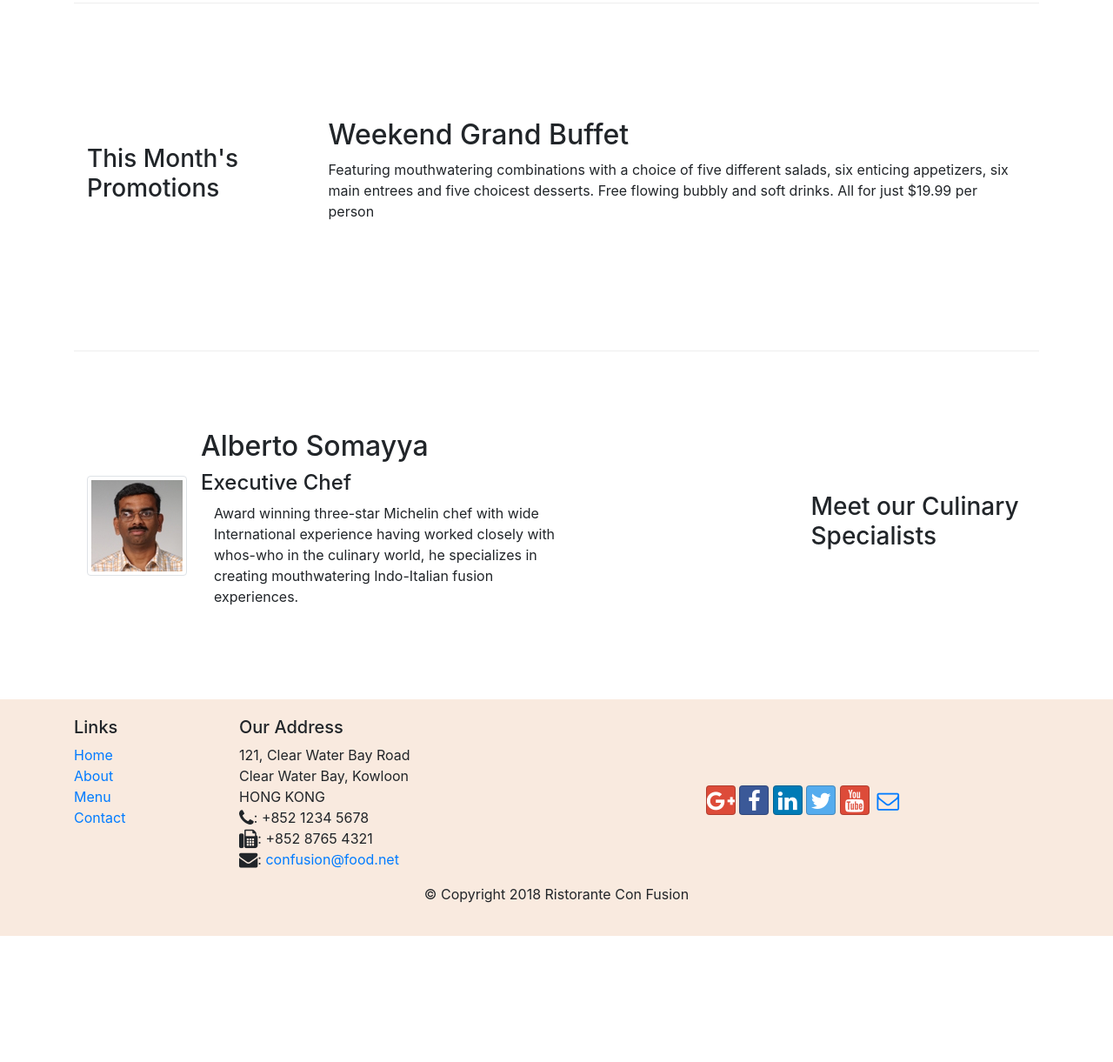
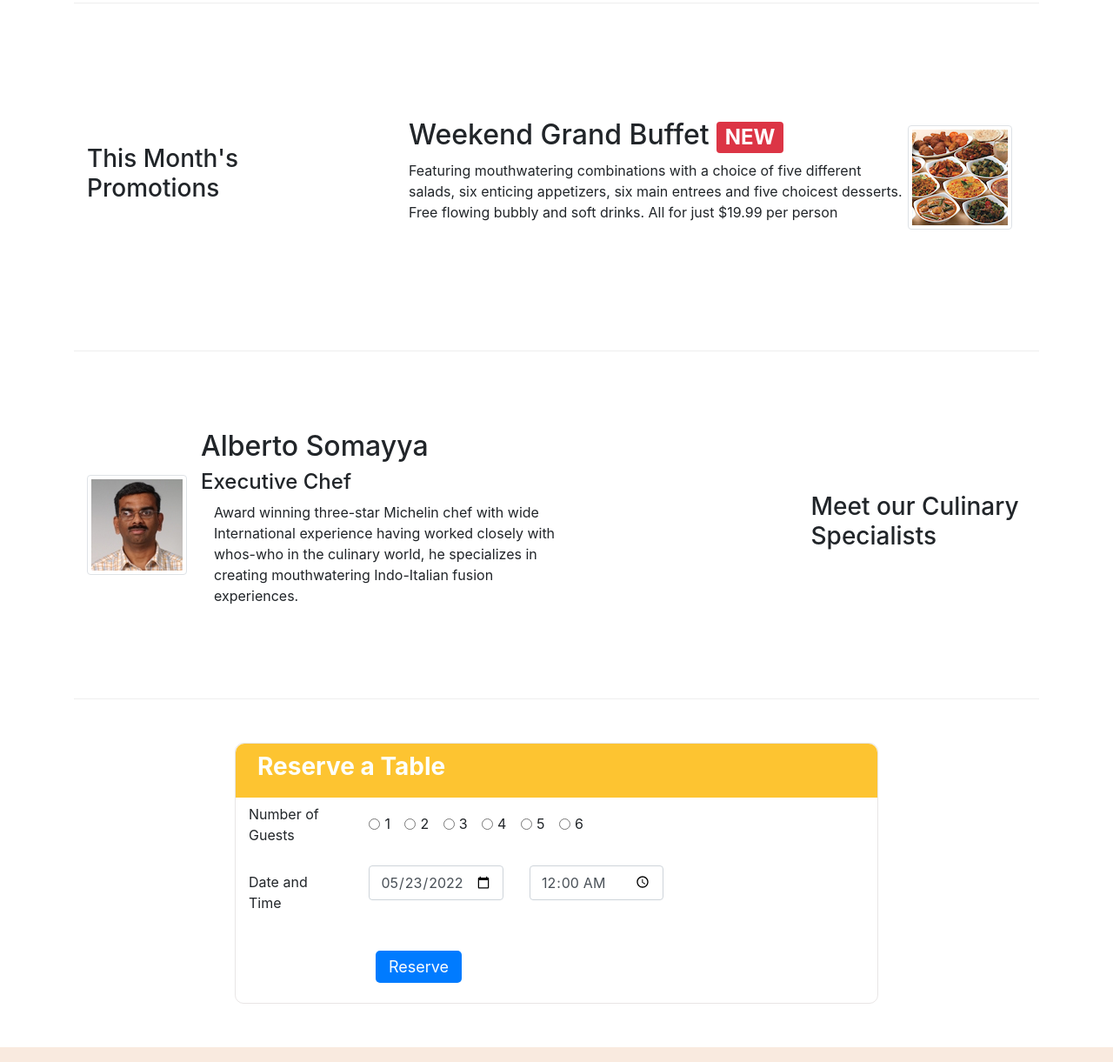
Before and after one commit to Alex-Shutov/Coursera.React, a website: page index.html in a window 1280 px wide. Shown: the part 680-1901 px from the top of the page at 87% size. Before the commit the page ends 1756 px from the top, so only its background shows below. Drawn offline with nearby package versions, Linux system fonts and the light colour scheme.

Commit message:
Second assignment

```diff
--- a/css/style.css
+++ b/css/style.css
@@ -36,3 +36,48 @@
 .cardBlock{
     padding-bottom: 20px;
 }
+nav{
+    background-color: #68b44b!important;
+}
+html{
+    scroll-behavior: smooth;
+}
+.formWrapper{
+    padding: 0px 0px 5px 0px !important;
+    border: 1px rgba(208, 200, 200, 0.48) solid;
+    border-radius: 10px;
+}
+.formWrapper > div:first-of-type{
+    border-radius: 10px 10px 0px 0px;
+    color: #fdfffd;
+    background-color: #fdc431;
+    padding: 10px 0px 10px 25px;
+}
+.formWrapper > div:first-of-type>h3{
+    font-weight: 700;
+}
+.buttonWrapper{
+    padding-top: 15px;
+}
+.buttonHeader{
+    background-color: #fdc431;
+    border-radius: 10px;
+    border: 0px;
+}
+.buttonHeader a{
+    display: block;
+    padding: 10px 25px 10px 25px;
+    width: 100%;
+    height: 100%;
+    color: #fdfffd;
+    font-weight: 600;
+    font-size: 20px;
+}
+.reserveButton > button{
+    padding: 5px 15px;
+    border: 0;
+    color: #fdfffd;
+    font-size: 18px;
+    border-radius: 5px;
+    margin-top: 20px;
+}
--- a/index.html
+++ b/index.html
@@ -15,7 +15,7 @@
 </head>
 <body>
 
-<nav class="navbar navbar-dark navbar-expand-sm bg-primary fixed-top">
+<nav class="navbar navbar-dark navbar-expand-sm  fixed-top">
     <div class="container">
         <a class="navbar-brand mr-auto" href="#"><img src="img/logo.png" height="30" width="41"></a>
         <button class="navbar-toggler" type="button" data-toggle="collapse" data-target="#Navbar">
@@ -42,16 +42,21 @@
             <div class="col-12 col-sm align-self-center">
                 <img src="img/logo.png" class="img-fluid">
             </div>
+            <div class="col-sm-auto align-self-center buttonWrapper">
+                <button type="button" class="buttonHeader">
+                    <a href="#form">Form Feedback</a>
+                </button>
+            </div>
         </div>
     </div>
 </header>
 
 <div  class="container">
-    <div class="row row-content align-items-center">
+        <div class="row row-content align-items-center justify-content-between">
             <div class="col-sm-auto col-md-3 order-md-last order-sm-last">
                 <h3>Our Lipsmacking Culinary Creations</h3>
             </div>
-        <div class="order-sm-first col-sm-12 col-md-6">
+            <div class="order-sm-first col-sm-12 col-md-8">
                 <div class="media">
                     <img class="d-flex mr-3 img-thumbnail align-self-center"
                          src="img/uthappizza.png" alt="Uthappizza">
@@ -66,16 +71,24 @@
             </div>
         </div>
 
-
-    <div class="row row-content align-items-center">
-        <div class="col-12 col-sm-4 col-md-3">
+        <div class="row row-content align-items-center justify-content-between">
+            <div class="col-sm-auto col-md-3 ">
                 <h3>This Month's Promotions</h3>
             </div>
-        <div class="col col-sm col-md ">
-            <h2>Weekend Grand Buffet</h2>
-            <p>Featuring mouthwatering combinations with a choice of five different salads, six enticing appetizers, six main entrees and five choicest desserts. Free flowing bubbly and soft drinks. All for just $19.99 per person </p>
+            <div class=" col-sm-12 col-md-8">
+                <div class="media">
+                    <img class="order-last d-flex mr-3 img-thumbnail align-self-center"
+                         src="img/buffet.png" alt="Uthappizza">
+                    <div class="media-body">
+                        <h2 class="mt-0">Weekend Grand Buffet <span class="badge badge-danger">NEW</span></h2>
+                        <p class="d-none d-sm-block">Featuring mouthwatering combinations with a choice of five different salads, six enticing appetizers, six main entrees and five choicest desserts. Free flowing bubbly and soft drinks. All for just $19.99 per person </p>
                     </div>
                 </div>
+            </div>
+        </div>
+
+
+
 
         <div class="row row-content align-items-center">
             <div class="col-12 col-sm-4 order-sm-last col-md-3">
@@ -94,6 +107,58 @@
                             creating mouthwatering Indo-Italian fusion experiences.
                         </p>
                     </div>
+                </div>
+            </div>
+        </div>
+        <div class="row row-content justify-content-center">
+            <div class="formWrapper col-sm-10 col-md-8">
+                <div class="col-12 ">
+                    <h3 class="font-weight-bold">Reserve a Table</h3>
+                </div>
+                <div id="form" class="col-12 col-md-9">
+                    <form>
+                        <div class="form-group row">
+                            <label class="col-md-3 col-sm-3 col-form-label">Number of Guests</label>
+                            <div class="col-9 align-self-center flex-wrap">
+                            <div class="form-check form-check-inline">
+                                <input class="form-check-input" type="radio" name="inlineRadioOptions" id="inlineRadio1" value="option1">
+                                <label class="form-check-label" for="inlineRadio1">1</label>
+                            </div>
+                            <div class="form-check form-check-inline">
+                                <input class="form-check-input" type="radio" name="inlineRadioOptions" id="inlineRadio2" value="option2">
+                                <label class="form-check-label" for="inlineRadio2">2</label>
+                            </div>
+                            <div class="form-check form-check-inline">
+                                <input class="form-check-input" type="radio" name="inlineRadioOptions" id="inlineRadio3" value="option3">
+                                <label class="form-check-label" for="inlineRadio3">3</label>
+                            </div>
+                            <div class="form-check form-check-inline">
+                                <input class="form-check-input" type="radio" name="inlineRadioOptions" id="inlineRadio4" value="option4">
+                                <label class="form-check-label" for="inlineRadio4">4</label>
+                            </div>
+                            <div class="form-check form-check-inline">
+                                <input class="form-check-input" type="radio" name="inlineRadioOptions" id="inlineRadio5" value="option5">
+                                <label class="form-check-label" for="inlineRadio5">5</label>
+                            </div>
+                            <div class="form-check form-check-inline">
+                                <input class="form-check-input" type="radio" name="inlineRadioOptions" id="inlineRadio6" value="option6">
+                                <label class="form-check-label" for="inlineRadio6">6</label>
+                            </div>
+                            </div>
+                        </div>
+                        <div class="form-group row">
+                            <label class="col-md-3 col-form-label">Date and Time</label>
+                            <div class="col-md-4">
+                                <input type="date" class="form-control" name="firstname" value="2022-05-23">
+                            </div>
+                            <div class="col-md-4">
+                                <input type="time" class="form-control" name="firstname" value="00:00" >
+                            </div>
+                        </div>
+                        <div class="col offset-3 reserveButton">
+                            <button class="bg-primary">Reserve</button>
+                        </div>
+                    </form>
                 </div>
         </div>
     </div>
```
Lines whose indentation alone changed are shown as unchanged.
